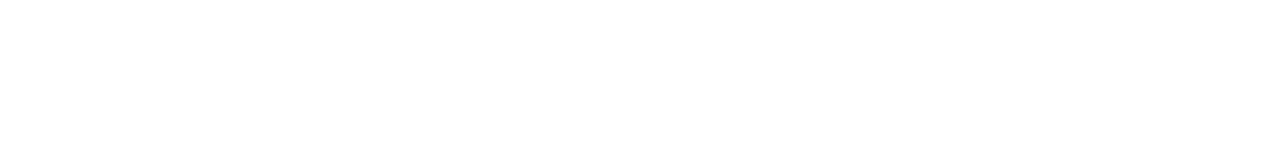
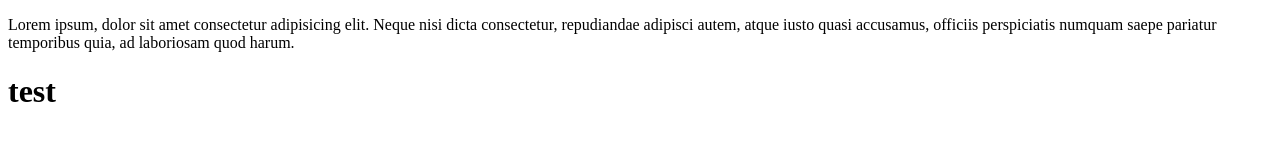
Before and after one commit to mrgreat345/repogitremote, a plain HTML site: page index.html in a window 1280 px wide. Drawn offline with Linux system fonts and the light colour scheme.

```diff
--- a/index.html
+++ b/index.html
@@ -6,6 +6,8 @@
 	<title>Coba Git</title>
 </head>
 <body>
+	<p>Lorem ipsum, dolor sit amet consectetur adipisicing elit. Neque nisi dicta consectetur, repudiandae adipisci autem, atque iusto quasi accusamus, officiis perspiciatis numquam saepe pariatur temporibus quia, ad laboriosam quod harum.</p>
 
+	<h1>test</h1>
 </body>
 </html>
```
